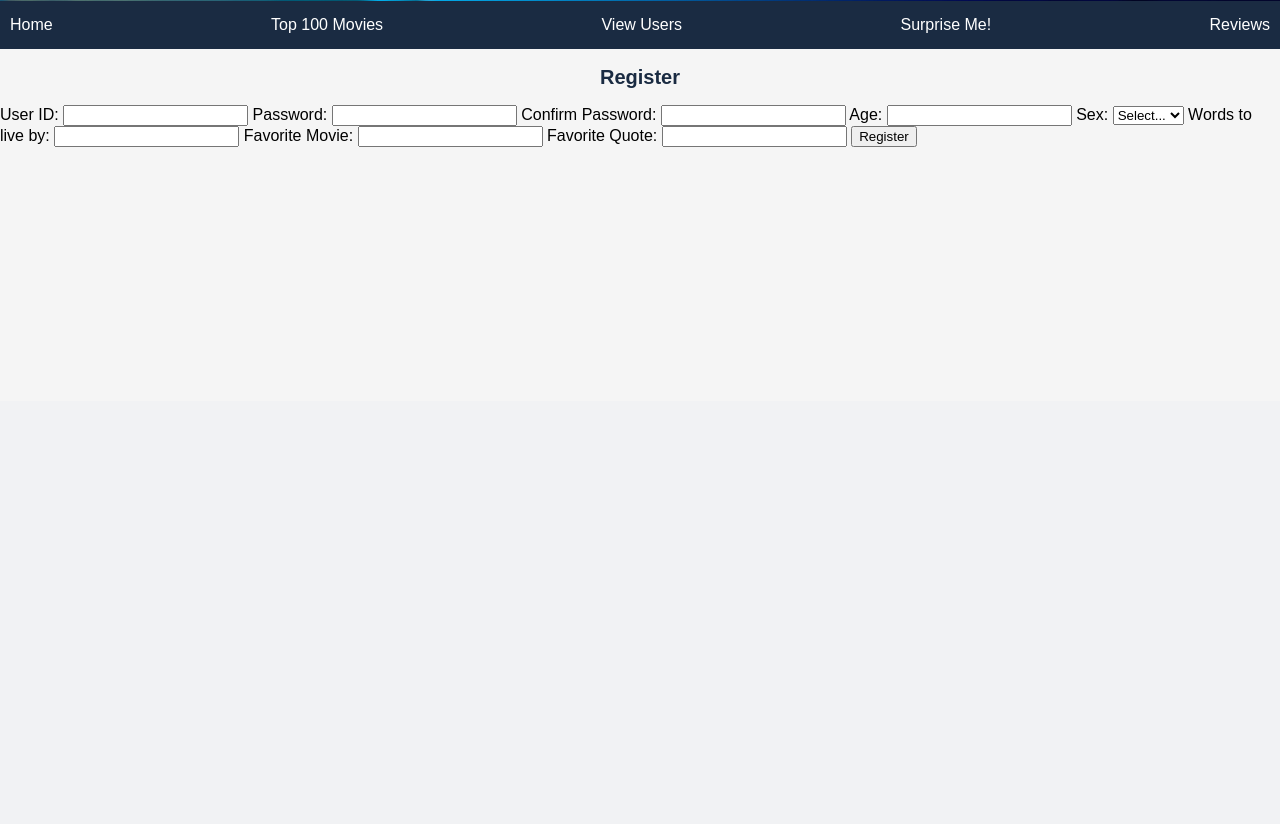
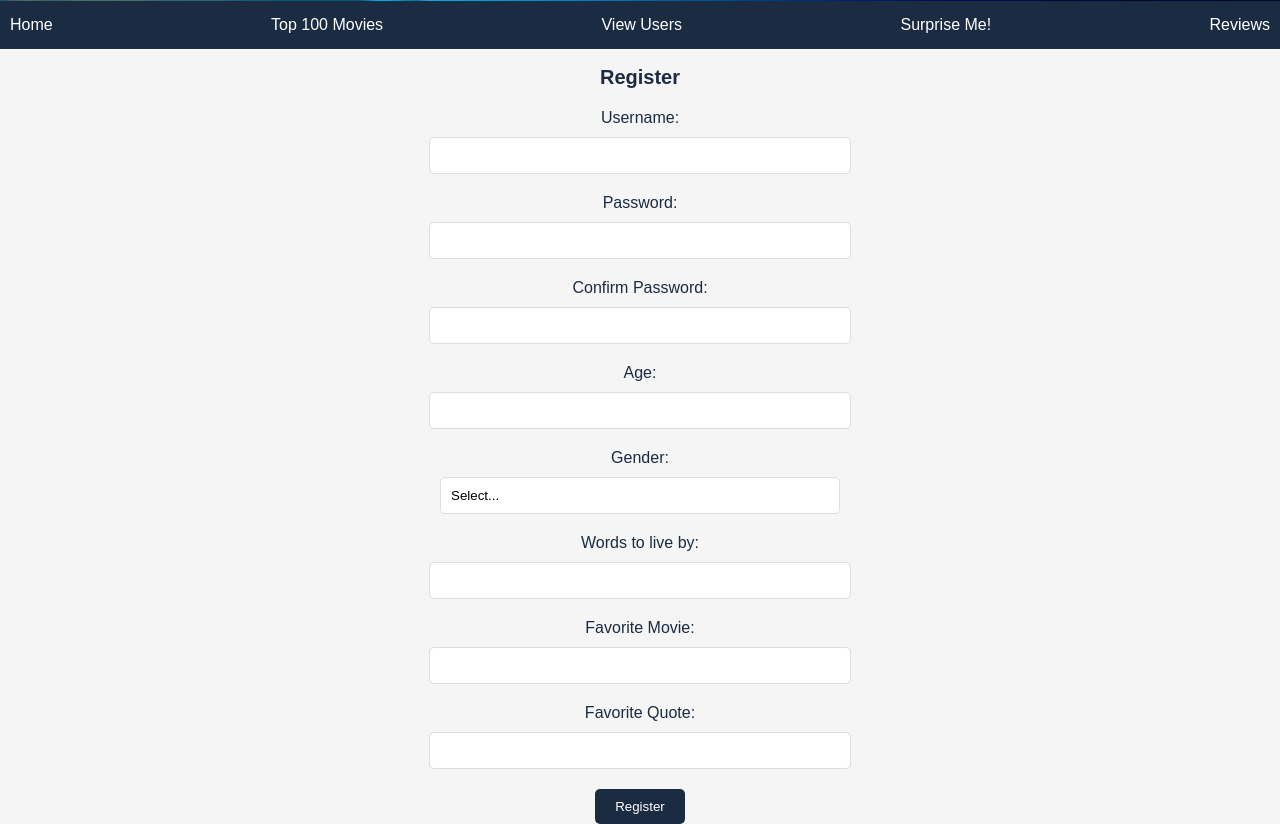
Before and after one commit to JoschuaSch/MovieWeb, a Flask app: page /register in a window 1280 px wide. Shown: the part 399-1223 px from the top of the page. Before the commit the page ends 546 px from the top, so only its background shows below. Run offline with Flask 3, Linux system fonts and the light colour scheme.

Commit message:
Css changes and addings and html and fixed a huge bug regarding empty data receiving upon adding a movie!!

```diff
--- a/app.py
+++ b/app.py
@@ -92,7 +92,7 @@ def confirm_movie(user_id, movie_name):
     """Confirm the movie details before adding it to a user's movie list."""
     if request.method == 'GET':
         movie_data = omdb_api.fetch_movie_details(movie_name)
-        if movie_data is None:
+        if movie_data is None or 'Title' not in movie_data or 'Year' not in movie_data or 'Director' not in movie_data:
             flash('Movie not found. Please check the title and try again.')
             return redirect(url_for('add_movie'))
         else:
@@ -101,7 +101,7 @@ def confirm_movie(user_id, movie_name):
         personal_rating = request.form.get('rating')
         watched = 'watched' in request.form
         movie_data = omdb_api.fetch_movie_details(movie_name)
-        if movie_data is None:
+        if movie_data is None or 'Title' not in movie_data or 'Year' not in movie_data or 'Director' not in movie_data:
             flash('Movie not found. Please check the title and try again.')
             return redirect(url_for('add_movie'))
         movie_data['personal_rating'] = personal_rating
@@ -267,13 +267,15 @@ def random_movie():
     """Render the page showing a random movie from the data."""
     with open('data.json', 'r') as f:
         data = json.load(f)
-
     movie_ids = []
     for user in data.values():
         for movie in user['movies'].values():
             movie_ids.append(movie)
-    randomized_movie = random.choice(movie_ids)
-    return render_template('random.html', movie=randomized_movie)
+    if movie_ids:
+        randomized_movie = random.choice(movie_ids)
+        return render_template('random.html', movie=randomized_movie)
+    else:
+        return render_template('random.html', movie=None)
 
 
 @app.route('/users/<user_id>/profile')
--- a/static/css/style.css
+++ b/static/css/style.css
@@ -949,3 +949,54 @@ h2 {
 .login-button:hover {
   background-color: #294965;
 }
+.register-title {
+  text-align: center;
+  margin-bottom: 20px;
+  color: #1a2b42;
+}
+
+.register-form {
+  display: flex;
+  flex-direction: column;
+  align-items: center;
+  width: 400px;
+  margin: 0 auto;
+}
+
+.register-label {
+  font-size: 16px;
+  margin-bottom: 10px;
+  color: #1a2b42;
+}
+
+.register-input {
+  width: 100%;
+  padding: 10px;
+  border: 1px solid #ddd;
+  border-radius: 5px;
+  margin-bottom: 20px;
+}
+
+.register-select {
+  width: 100%;
+  padding: 10px;
+  border: 1px solid #ddd;
+  border-radius: 5px;
+  margin-bottom: 20px;
+  appearance: none;
+  background-color: #fff;
+}
+
+.register-button {
+  padding: 10px 20px;
+  background-color: #1a2b42;
+  color: white;
+  border: none;
+  border-radius: 5px;
+  cursor: pointer;
+  transition: background-color 0.3s ease;
+}
+
+.register-button:hover {
+  background-color: #294965;
+}
--- a/templates/random.html
+++ b/templates/random.html
@@ -1,6 +1,7 @@
 {% extends 'base.html' %}
 
 {% block content %}
+{% if movie %}
   <div class="movie-info-wrapper">
     <div class="movie-info">
       <h2>{{ movie.Title }} ({{ movie.Year }})</h2>
@@ -26,4 +27,7 @@
       <p><b>Production:</b> {{ movie.Production }}</p>
     </div>
   </div>
+{% else %}
+  <p> No surprise, sadly :(</p>
+{% endif %}
 {% endblock %}
--- a/templates/register.html
+++ b/templates/register.html
@@ -5,37 +5,37 @@
 {% endblock %}
 
 {% block content %}
-  <h2>Register</h2>
-  <form method="POST">
-    <label for="user_id">User ID:</label>
-    <input type="text" id="user_id" name="user_id" required>
+  <h2 class="register-title">Register</h2>
+  <form method="POST" class="register-form">
+    <label for="user_id" class="register-label">Username:</label>
+    <input type="text" id="user_id" name="user_id" required class="register-input">
 
-    <label for="password">Password:</label>
-    <input type="password" id="password" name="password" required>
+    <label for="password" class="register-label">Password:</label>
+    <input type="password" id="password" name="password" required class="register-input">
 
-    <label for="password_verify">Confirm Password:</label>
-    <input type="password" id="password_verify" name="password_verify" required>
+    <label for="password_verify" class="register-label">Confirm Password:</label>
+    <input type="password" id="password_verify" name="password_verify" required class="register-input">
 
-    <label for="age">Age:</label>
-    <input type="text" id="age" name="age">
+    <label for="age" class="register-label">Age:</label>
+    <input type="text" id="age" name="age" class="register-input">
 
-    <label for="sex">Sex:</label>
-    <select id="sex" name="sex">
+    <label for="sex" class="register-label">Gender:</label>
+    <select id="sex" name="sex" class="register-select">
         <option value="">Select...</option>
         <option value="male">Male</option>
         <option value="female">Female</option>
         <option value="other">Other</option>
     </select>
 
-    <label for="words_to_live_by">Words to live by:</label>
-    <input type="text" id="words_to_live_by" name="words_to_live_by">
+    <label for="words_to_live_by" class="register-label">Words to live by:</label>
+    <input type="text" id="words_to_live_by" name="words_to_live_by" class="register-input">
 
-    <label for="favorite_movie">Favorite Movie:</label>
-    <input type="text" id="favorite_movie" name="favorite_movie">
+    <label for="favorite_movie" class="register-label">Favorite Movie:</label>
+    <input type="text" id="favorite_movie" name="favorite_movie" class="register-input">
 
-    <label for="favorite_quote">Favorite Quote:</label>
-    <input type="text" id="favorite_quote" name="favorite_quote">
+    <label for="favorite_quote" class="register-label">Favorite Quote:</label>
+    <input type="text" id="favorite_quote" name="favorite_quote" class="register-input">
 
-    <input type="submit" value="Register">
+    <input type="submit" value="Register" class="register-button">
   </form>
 {% endblock %}
```
Lines whose indentation alone changed are shown as unchanged.
